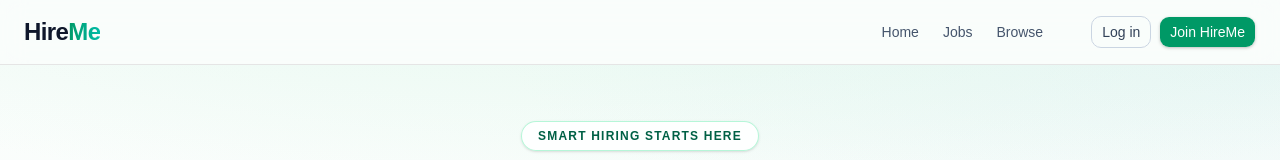
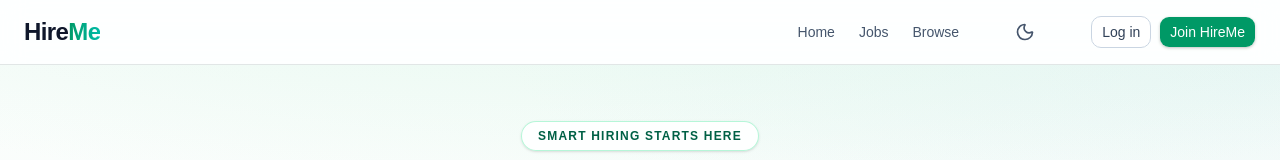
Before and after one commit to sharmabhavik/hireme_main, a React (Vite) app in the folder frontend/: page / in a window 1280 px wide. Shown: the top 160 px of the page. Built offline with nearby package versions, Linux system fonts and the light colour scheme; no server answers.

Commit message:
Add dark/light mode toggle with improved color visibility

```diff
--- a/frontend/src/components/shared/Navbar.jsx
+++ b/frontend/src/components/shared/Navbar.jsx
@@ -1,8 +1,8 @@
-import React from "react";
+import React, { useState, useEffect } from "react";
 import { Popover, PopoverContent, PopoverTrigger } from "../ui/popover";
 import { Button } from "../ui/button";
 import { Avatar, AvatarImage } from "../ui/avatar";
-import { LogOut, User2 } from "lucide-react";
+import { LogOut, User2, Moon, Sun } from "lucide-react";
 import { Link, useNavigate } from "react-router-dom";
 import { useDispatch, useSelector } from "react-redux";
 import axios from "axios";
@@ -15,6 +15,33 @@ const Navbar = () => {
   const { user } = useSelector((store) => store.auth);
   const dispatch = useDispatch();
   const navigate = useNavigate();
+  const [isDark, setIsDark] = useState(false);
+
+  // Initialize theme from localStorage
+  useEffect(() => {
+    const savedTheme = localStorage.getItem("theme") || "light";
+    const prefersDark = window.matchMedia("(prefers-color-scheme: dark)").matches;
+    const shouldBeDark = savedTheme === "dark" || (savedTheme === "auto" && prefersDark);
+
+    setIsDark(shouldBeDark);
+    if (shouldBeDark) {
+      document.documentElement.classList.add("dark");
+    } else {
+      document.documentElement.classList.remove("dark");
+    }
+  }, []);
+
+  const toggleTheme = () => {
+    const newDarkMode = !isDark;
+    setIsDark(newDarkMode);
+    localStorage.setItem("theme", newDarkMode ? "dark" : "light");
+
+    if (newDarkMode) {
+      document.documentElement.classList.add("dark");
+    } else {
+      document.documentElement.classList.remove("dark");
+    }
+  };
 
   const logoutHandler = async () => {
     try {
@@ -84,6 +111,17 @@ const Navbar = () => {
               </>
             )}
           </ul>
+          <button
+            onClick={toggleTheme}
+            className="p-2 rounded-lg hover:bg-slate-100 dark:hover:bg-slate-800 transition-colors"
+            aria-label="Toggle theme"
+          >
+            {isDark ? (
+              <Sun className="w-5 h-5 text-yellow-500" />
+            ) : (
+              <Moon className="w-5 h-5 text-slate-600" />
+            )}
+          </button>
           {!user ? (
             <div className="flex items-center gap-2">
               <Link to="/login">
--- a/frontend/src/index.css
+++ b/frontend/src/index.css
@@ -52,76 +52,84 @@
   /* HireMe brand accents (used with Tailwind emerald/teal in components) */
   --hire-accent: oklch(0.55 0.14 165);
   --hire-accent-soft: oklch(0.96 0.02 165);
-  --background: oklch(0.99 0.005 165);
-  --foreground: oklch(0.145 0 0);
-  --card: oklch(1 0 0);
-  --card-foreground: oklch(0.145 0 0);
+  /* Light mode: Pure white background */
+  --background: oklch(1 0 0);
+  /* Light mode: Dark text for contrast */
+  --foreground: oklch(0.15 0 0);
+  --card: oklch(0.98 0.008 200);
+  --card-foreground: oklch(0.15 0 0);
   --popover: oklch(1 0 0);
-  --popover-foreground: oklch(0.145 0 0);
-  --primary: oklch(0.205 0 0);
-  --primary-foreground: oklch(0.985 0 0);
-  --secondary: oklch(0.97 0 0);
-  --secondary-foreground: oklch(0.205 0 0);
-  --muted: oklch(0.97 0 0);
-  --muted-foreground: oklch(0.556 0 0);
-  --accent: oklch(0.97 0 0);
-  --accent-foreground: oklch(0.205 0 0);
-  --destructive: oklch(0.577 0.245 27.325);
-  --border: oklch(0.922 0 0);
-  --input: oklch(0.922 0 0);
-  --ring: oklch(0.708 0 0);
-  --chart-1: oklch(0.87 0 0);
-  --chart-2: oklch(0.556 0 0);
-  --chart-3: oklch(0.439 0 0);
-  --chart-4: oklch(0.371 0 0);
-  --chart-5: oklch(0.269 0 0);
+  --popover-foreground: oklch(0.15 0 0);
+  --primary: oklch(0.55 0.14 165);
+  --primary-foreground: oklch(0.98 0 0);
+  --secondary: oklch(0.50 0.12 160);
+  --secondary-foreground: oklch(0.98 0 0);
+  --muted: oklch(0.90 0.01 0);
+  --muted-foreground: oklch(0.45 0 0);
+  --accent: oklch(0.55 0.14 165);
+  --accent-foreground: oklch(0.98 0 0);
+  --accent-bg: oklch(0.96 0.02 165);
+  --accent-border: oklch(0.55 0.14 165);
+  --destructive: oklch(0.60 0.25 27);
+  --border: oklch(0.92 0.005 200);
+  --input: oklch(0.95 0.005 200);
+  --ring: oklch(0.55 0.14 165);
+  --chart-1: oklch(0.55 0.14 165);
+  --chart-2: oklch(0.50 0.12 160);
+  --chart-3: oklch(0.45 0.10 155);
+  --chart-4: oklch(0.40 0.08 150);
+  --chart-5: oklch(0.35 0.06 145);
   --radius: 0.625rem;
-  --sidebar: oklch(0.985 0 0);
-  --sidebar-foreground: oklch(0.145 0 0);
-  --sidebar-primary: oklch(0.205 0 0);
-  --sidebar-primary-foreground: oklch(0.985 0 0);
-  --sidebar-accent: oklch(0.97 0 0);
-  --sidebar-accent-foreground: oklch(0.205 0 0);
-  --sidebar-border: oklch(0.922 0 0);
-  --sidebar-ring: oklch(0.708 0 0);
+  --sidebar: oklch(0.98 0.008 200);
+  --sidebar-foreground: oklch(0.15 0 0);
+  --sidebar-primary: oklch(0.55 0.14 165);
+  --sidebar-primary-foreground: oklch(0.98 0 0);
+  --sidebar-accent: oklch(0.55 0.14 165);
+  --sidebar-accent-foreground: oklch(0.98 0 0);
+  --sidebar-border: oklch(0.92 0.005 200);
+  --sidebar-ring: oklch(0.55 0.14 165);
 }
 
 .dark {
-  /* Dark mode brand (black + saffron/orange + greys) */
+  /* Dark mode brand (premium black + saffron/orange accents) */
   --hire-accent: oklch(0.78 0.16 65);
   --hire-accent-soft: oklch(0.25 0.03 65);
 
-  --background: oklch(0.145 0 0);
-  --foreground: oklch(0.985 0 0);
-  --card: oklch(0.205 0 0);
-  --card-foreground: oklch(0.985 0 0);
-  --popover: oklch(0.205 0 0);
-  --popover-foreground: oklch(0.985 0 0);
-  --primary: oklch(0.922 0 0);
-  --primary-foreground: oklch(0.205 0 0);
-  --secondary: oklch(0.269 0 0);
-  --secondary-foreground: oklch(0.985 0 0);
-  --muted: oklch(0.269 0 0);
-  --muted-foreground: oklch(0.708 0 0);
-  --accent: oklch(0.269 0 0);
-  --accent-foreground: oklch(0.985 0 0);
-  --destructive: oklch(0.704 0.191 22.216);
-  --border: oklch(1 0 0 / 10%);
-  --input: oklch(1 0 0 / 15%);
-  --ring: oklch(0.556 0 0);
-  --chart-1: oklch(0.87 0 0);
-  --chart-2: oklch(0.556 0 0);
-  --chart-3: oklch(0.439 0 0);
-  --chart-4: oklch(0.371 0 0);
-  --chart-5: oklch(0.269 0 0);
-  --sidebar: oklch(0.205 0 0);
-  --sidebar-foreground: oklch(0.985 0 0);
-  --sidebar-primary: oklch(0.488 0.243 264.376);
-  --sidebar-primary-foreground: oklch(0.985 0 0);
-  --sidebar-accent: oklch(0.269 0 0);
-  --sidebar-accent-foreground: oklch(0.985 0 0);
-  --sidebar-border: oklch(1 0 0 / 10%);
-  --sidebar-ring: oklch(0.556 0 0);
+  /* Dark mode: Premium dark gray/charcoal background */
+  --background: oklch(0.13 0 0);
+  /* Dark mode: Light text for contrast */
+  --foreground: oklch(0.95 0 0);
+  --card: oklch(0.18 0.01 0);
+  --card-foreground: oklch(0.95 0 0);
+  --popover: oklch(0.18 0.01 0);
+  --popover-foreground: oklch(0.95 0 0);
+  --primary: oklch(0.78 0.16 65);
+  --primary-foreground: oklch(0.13 0 0);
+  --secondary: oklch(0.65 0.14 65);
+  --secondary-foreground: oklch(0.13 0 0);
+  --muted: oklch(0.30 0.01 0);
+  --muted-foreground: oklch(0.70 0 0);
+  --accent: oklch(0.78 0.16 65);
+  --accent-foreground: oklch(0.13 0 0);
+  --accent-bg: oklch(0.25 0.03 65);
+  --accent-border: oklch(0.78 0.16 65);
+  --destructive: oklch(0.70 0.19 22);
+  --border: oklch(1 0 0 / 15%);
+  --input: oklch(1 0 0 / 20%);
+  --ring: oklch(0.78 0.16 65);
+  --chart-1: oklch(0.78 0.16 65);
+  --chart-2: oklch(0.70 0.14 60);
+  --chart-3: oklch(0.60 0.12 55);
+  --chart-4: oklch(0.50 0.10 50);
+  --chart-5: oklch(0.40 0.08 45);
+  --sidebar: oklch(0.18 0.01 0);
+  --sidebar-foreground: oklch(0.95 0 0);
+  --sidebar-primary: oklch(0.78 0.16 65);
+  --sidebar-primary-foreground: oklch(0.13 0 0);
+  --sidebar-accent: oklch(0.78 0.16 65);
+  --sidebar-accent-foreground: oklch(0.13 0 0);
+  --sidebar-border: oklch(1 0 0 / 15%);
+  --sidebar-ring: oklch(0.78 0.16 65);
 }
 
 @layer base {
```
Also changed, not shown: frontend/src/App.css (+4 -3 lines).
